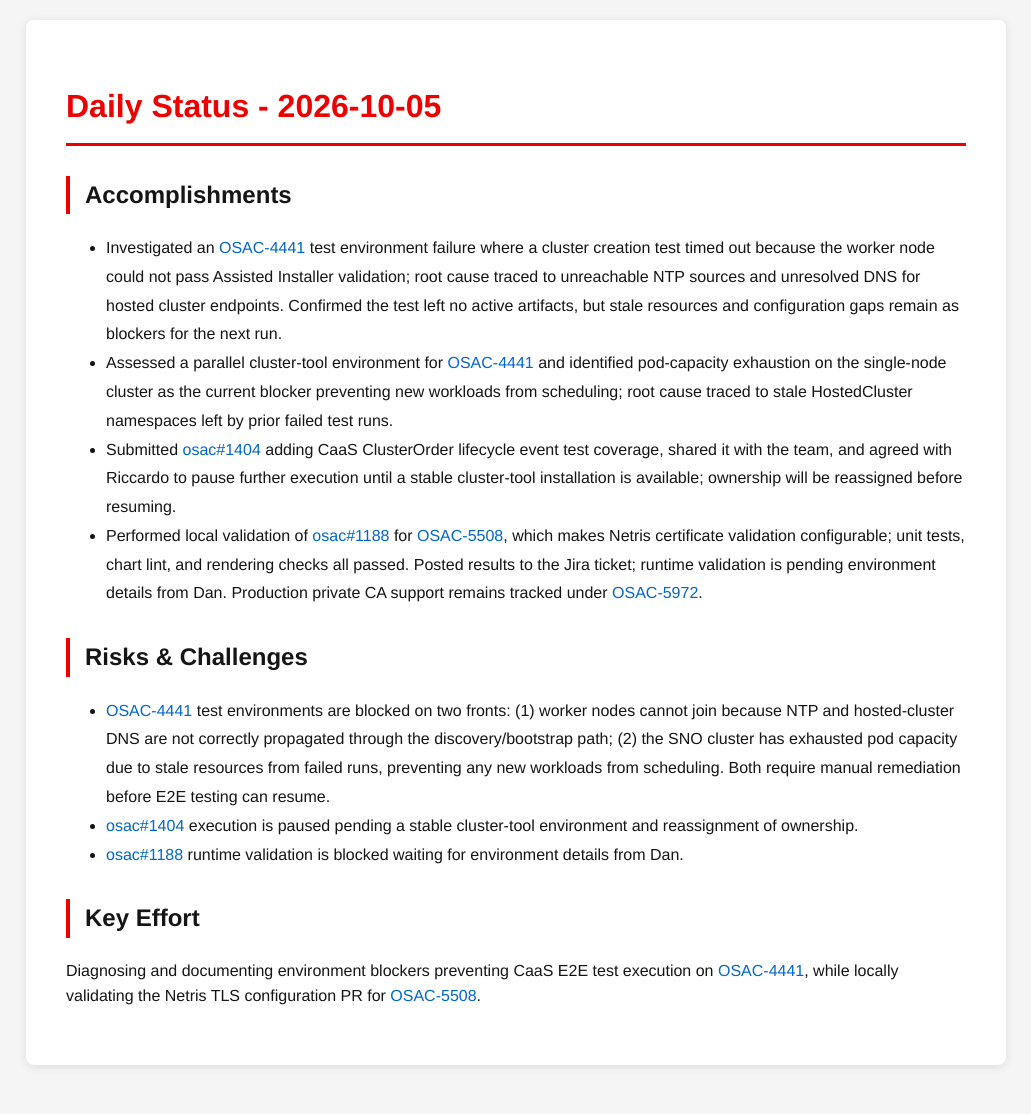
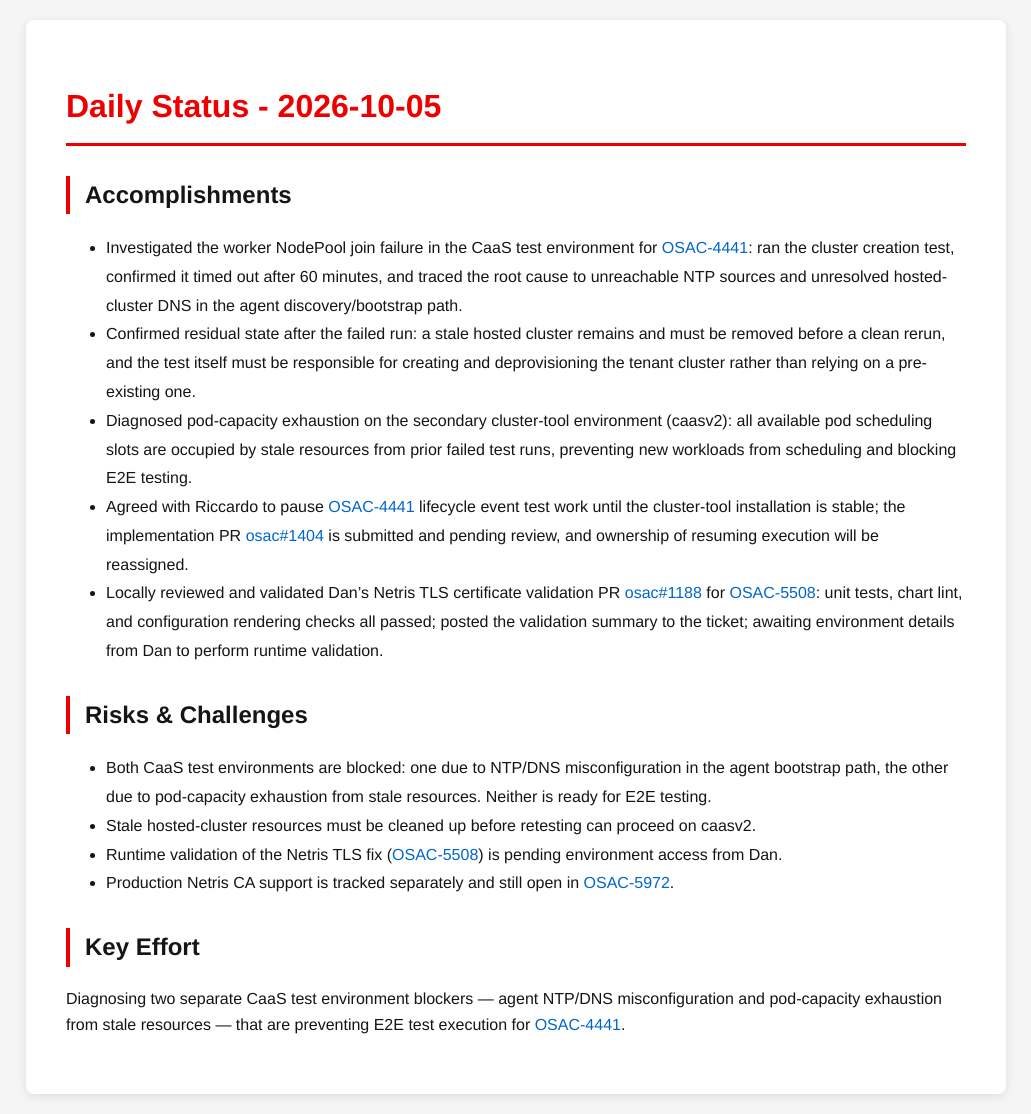
Before and after one commit to tzvatot/daily-status, a Jekyll site: the page built from 2026-10-05.md, in a window 1280 px wide. Shown: the whole page, without its empty margins (124-1155 px from the left). Built offline with Jekyll 4.4.1, drawn with Linux system fonts in a browser that asks for light colours; before the commit the page ends 1085 px from its top, so only the background shows below that.

Commit message:
Daily status update - 2026-10-05

```diff
--- a/2026-10-05.md
+++ b/2026-10-05.md
@@ -7,15 +7,17 @@
 # Daily Status - 2026-10-05
 
 ## Accomplishments
-- Investigated an [OSAC-4441](https://redhat.atlassian.net/browse/OSAC-4441) test environment failure where a cluster creation test timed out because the worker node could not pass Assisted Installer validation; root cause traced to unreachable NTP sources and unresolved DNS for hosted cluster endpoints. Confirmed the test left no active artifacts, but stale resources and configuration gaps remain as blockers for the next run.
-- Assessed a parallel cluster-tool environment for [OSAC-4441](https://redhat.atlassian.net/browse/OSAC-4441) and identified pod-capacity exhaustion on the single-node cluster as the current blocker preventing new workloads from scheduling; root cause traced to stale HostedCluster namespaces left by prior failed test runs.
-- Submitted [osac#1404](https://github.com/osac-project/osac/pull/1404) adding CaaS ClusterOrder lifecycle event test coverage, shared it with the team, and agreed with Riccardo to pause further execution until a stable cluster-tool installation is available; ownership will be reassigned before resuming.
-- Performed local validation of [osac#1188](https://github.com/osac-project/osac/pull/1188) for [OSAC-5508](https://redhat.atlassian.net/browse/OSAC-5508), which makes Netris certificate validation configurable; unit tests, chart lint, and rendering checks all passed. Posted results to the Jira ticket; runtime validation is pending environment details from Dan. Production private CA support remains tracked under [OSAC-5972](https://redhat.atlassian.net/browse/OSAC-5972).
+- Investigated the worker NodePool join failure in the CaaS test environment for [OSAC-4441](https://redhat.atlassian.net/browse/OSAC-4441): ran the cluster creation test, confirmed it timed out after 60 minutes, and traced the root cause to unreachable NTP sources and unresolved hosted-cluster DNS in the agent discovery/bootstrap path.
+- Confirmed residual state after the failed run: a stale hosted cluster remains and must be removed before a clean rerun, and the test itself must be responsible for creating and deprovisioning the tenant cluster rather than relying on a pre-existing one.
+- Diagnosed pod-capacity exhaustion on the secondary cluster-tool environment (caasv2): all available pod scheduling slots are occupied by stale resources from prior failed test runs, preventing new workloads from scheduling and blocking E2E testing.
+- Agreed with Riccardo to pause [OSAC-4441](https://redhat.atlassian.net/browse/OSAC-4441) lifecycle event test work until the cluster-tool installation is stable; the implementation PR [osac#1404](https://github.com/osac-project/osac/pull/1404) is submitted and pending review, and ownership of resuming execution will be reassigned.
+- Locally reviewed and validated Dan's Netris TLS certificate validation PR [osac#1188](https://github.com/osac-project/osac/pull/1188) for [OSAC-5508](https://redhat.atlassian.net/browse/OSAC-5508): unit tests, chart lint, and configuration rendering checks all passed; posted the validation summary to the ticket; awaiting environment details from Dan to perform runtime validation.
 
 ## Risks & Challenges
-- [OSAC-4441](https://redhat.atlassian.net/browse/OSAC-4441) test environments are blocked on two fronts: (1) worker nodes cannot join because NTP and hosted-cluster DNS are not correctly propagated through the discovery/bootstrap path; (2) the SNO cluster has exhausted pod capacity due to stale resources from failed runs, preventing any new workloads from scheduling. Both require manual remediation before E2E testing can resume.
-- [osac#1404](https://github.com/osac-project/osac/pull/1404) execution is paused pending a stable cluster-tool environment and reassignment of ownership.
-- [osac#1188](https://github.com/osac-project/osac/pull/1188) runtime validation is blocked waiting for environment details from Dan.
+- Both CaaS test environments are blocked: one due to NTP/DNS misconfiguration in the agent bootstrap path, the other due to pod-capacity exhaustion from stale resources. Neither is ready for E2E testing.
+- Stale hosted-cluster resources must be cleaned up before retesting can proceed on caasv2.
+- Runtime validation of the Netris TLS fix ([OSAC-5508](https://redhat.atlassian.net/browse/OSAC-5508)) is pending environment access from Dan.
+- Production Netris CA support is tracked separately and still open in [OSAC-5972](https://redhat.atlassian.net/browse/OSAC-5972).
 
 ## Key Effort
-Diagnosing and documenting environment blockers preventing CaaS E2E test execution on [OSAC-4441](https://redhat.atlassian.net/browse/OSAC-4441), while locally validating the Netris TLS configuration PR for [OSAC-5508](https://redhat.atlassian.net/browse/OSAC-5508).
+Diagnosing two separate CaaS test environment blockers — agent NTP/DNS misconfiguration and pod-capacity exhaustion from stale resources — that are preventing E2E test execution for [OSAC-4441](https://redhat.atlassian.net/browse/OSAC-4441).
```
